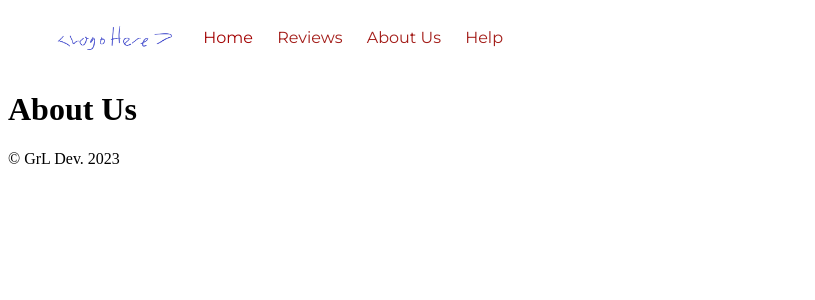
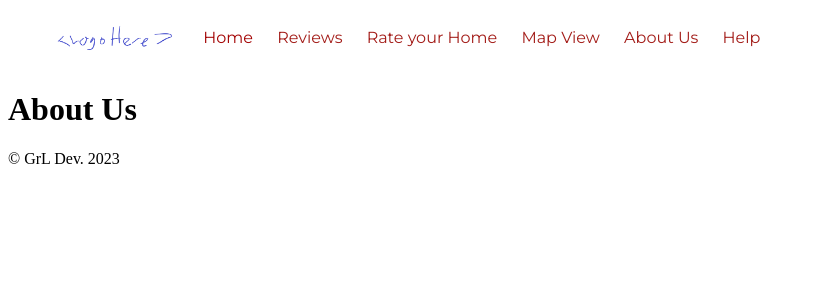
Before and after one commit to GrLdev/Rate-My-Student-Home, a Flask app: page /about in a window 1280 px wide. Shown: the top 300 px of the page, without its empty margins (0-815 px from the left). Run offline with Flask 3, Linux system fonts and the light colour scheme; parts of the project's set-up code (start-up, migrations or seed data) failed here and were passed over.

Commit message:
added rate your home and map view links to navbar

```diff
--- a/app/templates/base.html
+++ b/app/templates/base.html
@@ -24,6 +24,8 @@
             </li>
             <li class="nav-crumb"><a class="primaryRed" href="/">Home</a></li>
             <li class="nav-crumb"><a class="secondaryRed" href="/review">Reviews</a></li>
+            <li class="nav-crumb"><a class="secondaryRed" href="/review/create">Rate your Home</a></li>
+            <li class="nav-crumb"><a class="secondaryRed" href="/map">Map View</a></li>
             <li class="nav-crumb"><a class="secondaryRed" href="/about">About Us</a></li>
             <li class="nav-crumb"><a class="secondaryRed" href="/help-center">Help</a></li>
         </ul>
```
